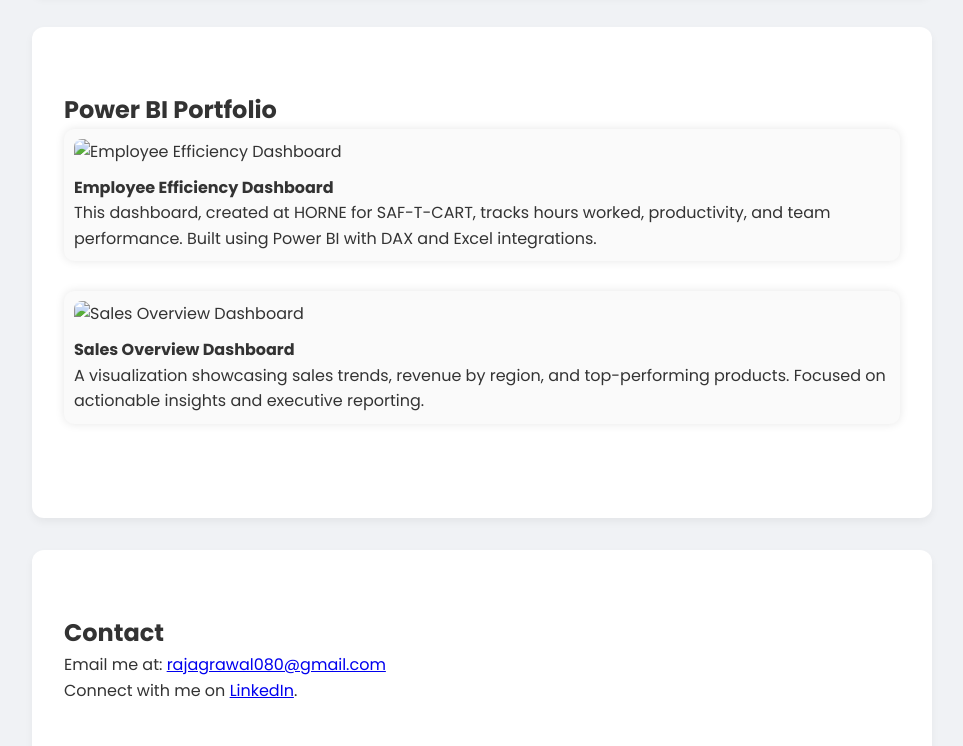
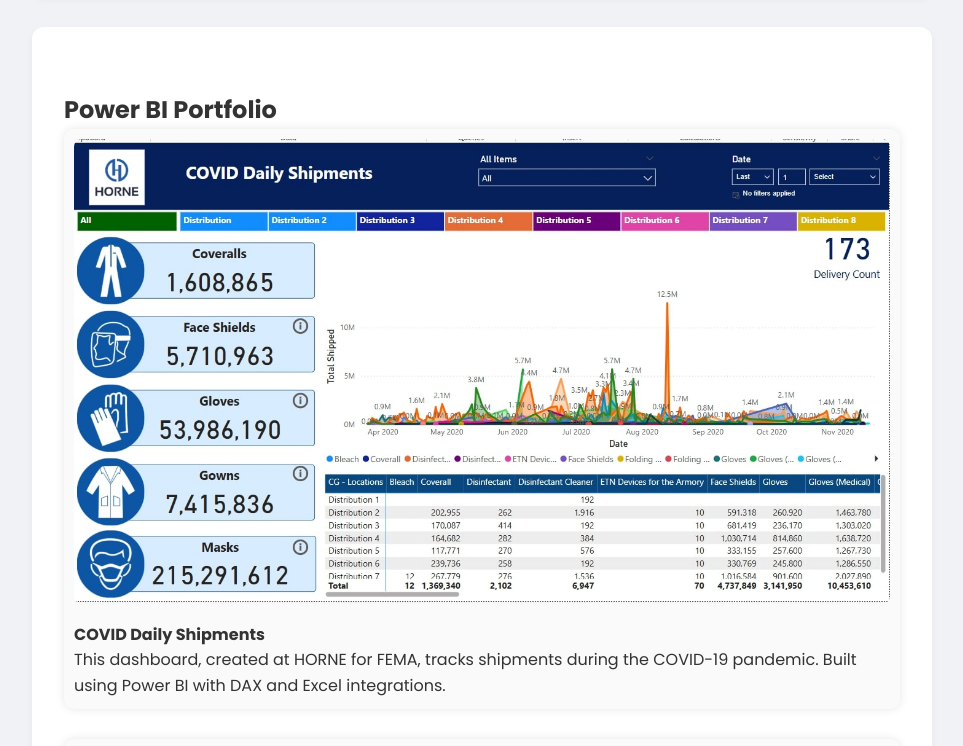
Before and after one commit to rajagrawal-10/rajagrawal.github.io, a plain HTML site: page index.html in a window 1280 px wide. Shown: the part 1680-2426 px from the top of the page, without its empty margins (158-1121 px from the left). Drawn offline with Linux system fonts and the light colour scheme.

Commit message:
index.html

```diff
--- a/index.html
+++ b/index.html
@@ -141,7 +141,7 @@
   <a href="#about">About</a>
   <a href="#skills">Skills</a>
   <a href="#projects">Projects</a>
-  <a href="#portfolio">Projects</a>
+  <a href="#portfolio">Portfolio</a>
   <a href="#contact">Contact</a>
 </nav>
 
@@ -186,15 +186,15 @@
   <h2>Power BI Portfolio</h2>
 
   <div class="viz-card">
-    <img src="dashboard1.png" alt="Employee Efficiency Dashboard">
-    <p><strong>Employee Efficiency Dashboard</strong><br>
-    This dashboard, created at HORNE for SAF-T-CART, tracks hours worked, productivity, and team performance. Built using Power BI with DAX and Excel integrations.</p>
+    <img src="dashboard1.jpg" alt="COVID Daily Shipments">
+    <p><strong>COVID Daily Shipments</strong><br>
+    This dashboard, created at HORNE for FEMA, tracks shipments during the COVID-19 pandemic. Built using Power BI with DAX and Excel integrations.</p>
   </div>
 
   <div class="viz-card">
-    <img src="dashboard2.png" alt="Sales Overview Dashboard">
-    <p><strong>Sales Overview Dashboard</strong><br>
-    A visualization showcasing sales trends, revenue by region, and top-performing products. Focused on actionable insights and executive reporting.</p>
+      <img src="dashboard2.jpg" alt="Surevy Dashboard">
+    <p><strong>Surevy Dashboard</strong><br>
+    A visualization showcasing survey trends, satisfaction rate, and top problems. Focused on actionable insights and executive reporting.</p>
   </div>
 </section>
 
```
